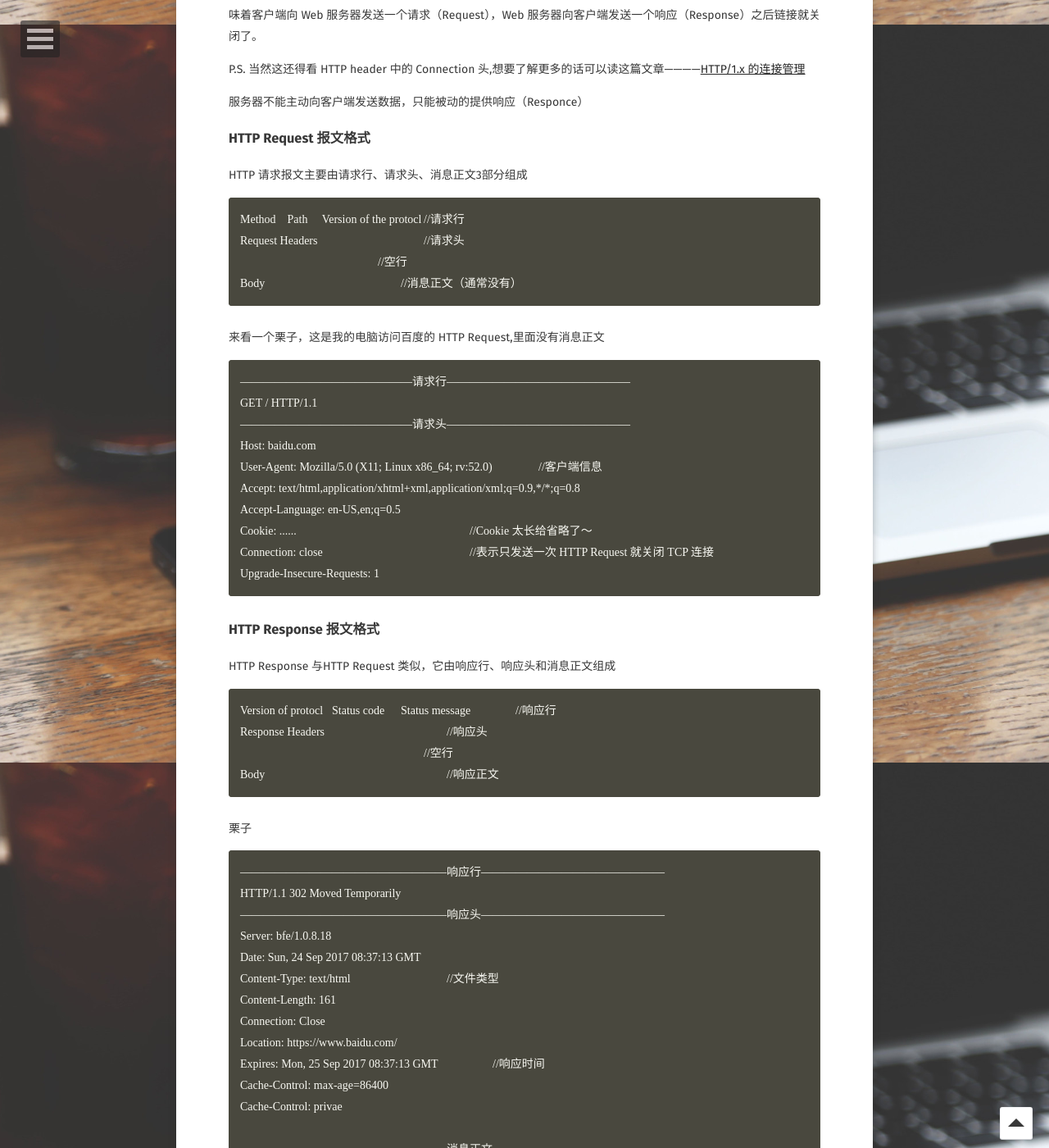
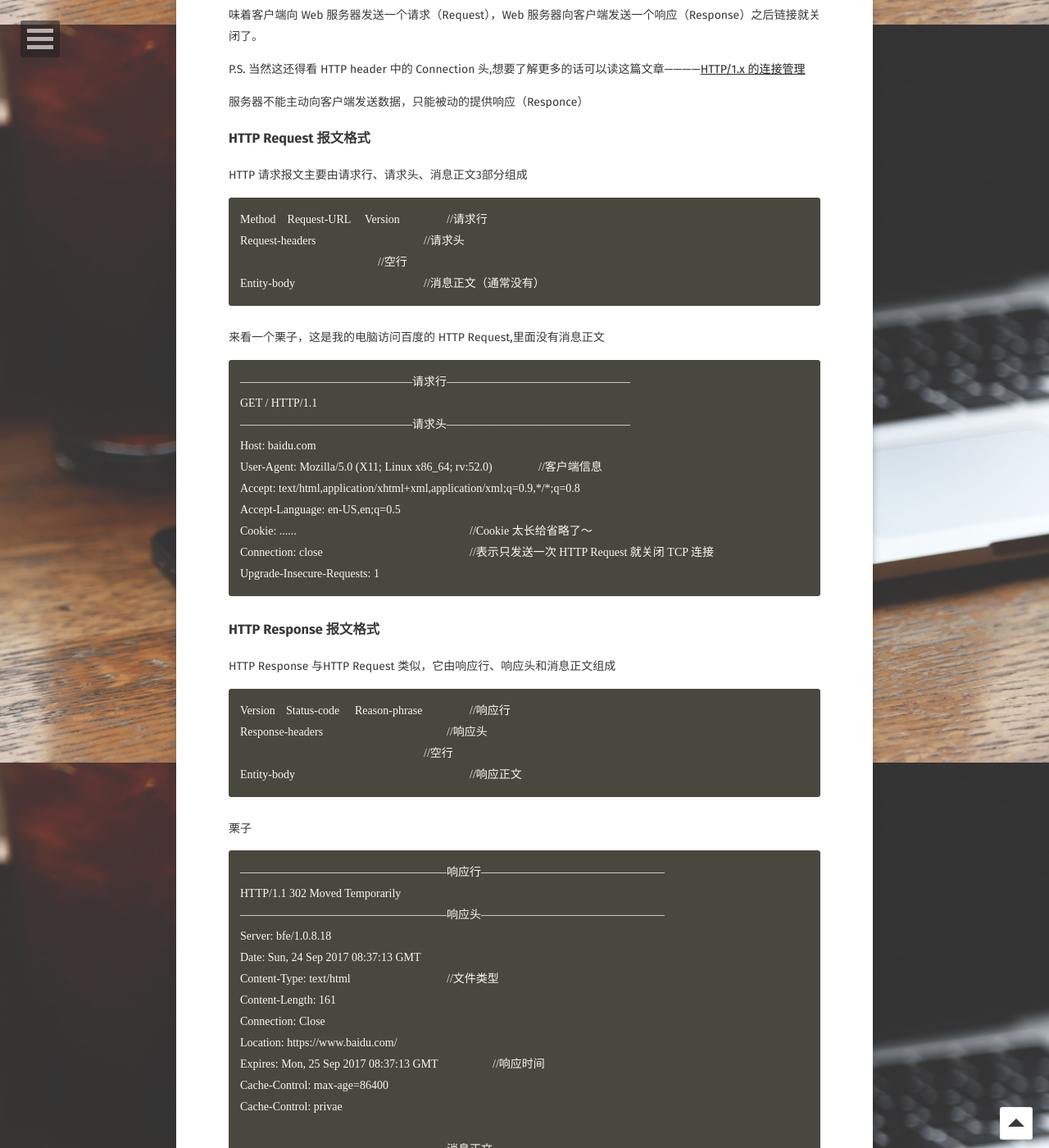
Before and after one commit to Aquilao/Blog, a Jekyll site: the page built from _posts/2018-5-4-HTTP_base.md, in a window 1280 px wide and 1400 px high, scrolled down 870 px. Shown: the whole window at 82% size. Built offline with Jekyll 4.4.1, drawn with Linux system fonts in a browser that asks for light colours; some web fonts are replaced; comment, search, counter and statistics services are not loaded; some of the changed text lies outside the part shown.

```diff
--- a/_posts/2018-5-4-HTTP_base.md
+++ b/_posts/2018-5-4-HTTP_base.md
@@ -40,10 +40,10 @@ P.S. 当然这还得看 HTTP header 中的 Connection 头,想要了解更多的
 
 HTTP 请求报文主要由请求行、请求头、消息正文3部分组成
 
-	Method    Path     Version of the protocl	//请求行
-	Request Headers					//请求头
+	Method    Request-URL     Version		//请求行
+	Request-headers					//请求头
 							//空行
-	Body						//消息正文（通常没有）
+	Entity-body						//消息正文（通常没有）
 
 来看一个栗子，这是我的电脑访问百度的 HTTP Request,里面没有消息正文
 
@@ -62,10 +62,10 @@ HTTP 请求报文主要由请求行、请求头、消息正文3部分组成
 
 HTTP Response 与HTTP Request 类似，它由响应行、响应头和消息正文组成
 
-	Version of protocl	Status code	Status message		//响应行
-	Response Headers						//响应头
+	Version	Status-code	Reason-phrase		//响应行
+	Response-headers						//响应头
 									//空行
-	Body								//响应正文
+	Entity-body								//响应正文
 
 
 栗子
```
Also changed, not shown: other parts of _posts/2018-5-4-HTTP_base.md (+3 -4 lines), _posts/2017-11-5-Elevation_of_privilege-Reijie_gateway.md (+1 -1 lines), _posts/2017-9-15-thinking-about-GFW.md (added, +14 -0 lines), _posts/2018-6-9-HTTP_session.md (+1 -1 lines), about/index.md (+1 -1 lines).
